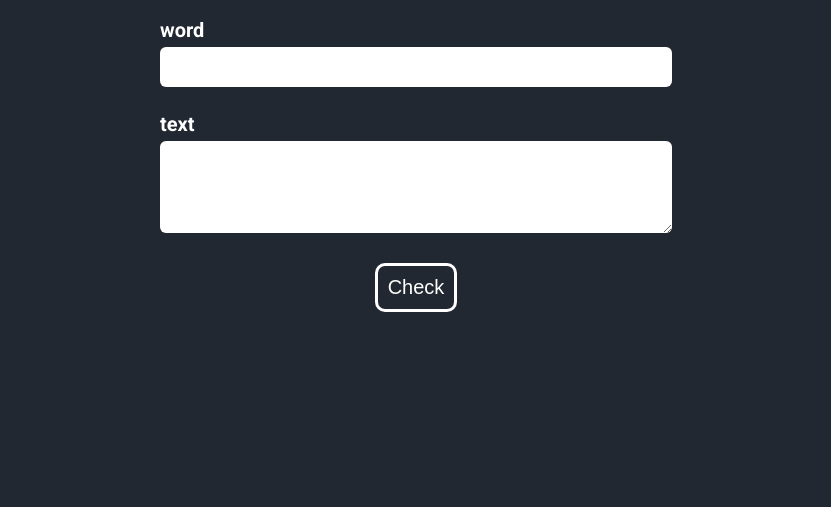
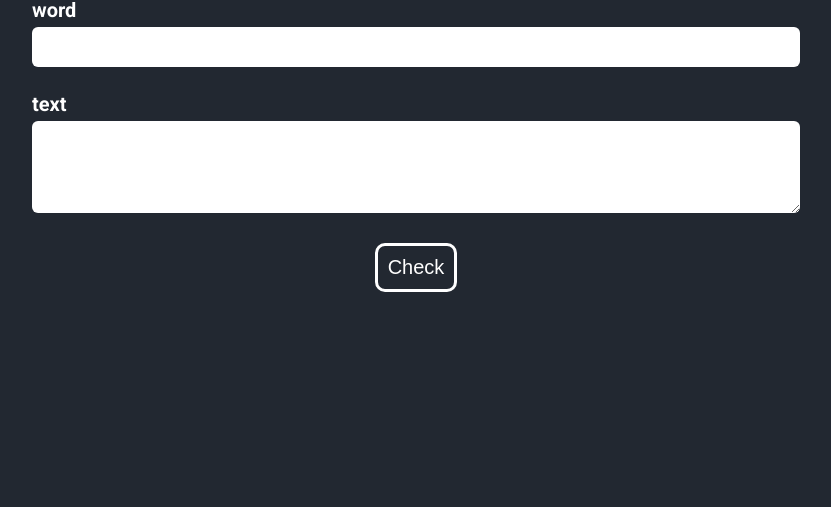
Before and after one commit to babaie774/word-repeat-finder, a plain HTML site: page index.html in a window 1280 px wide. Shown: the part 293-800 px from the top of the page, without its empty margins (224-1055 px from the left). Drawn offline with Linux system fonts and the light colour scheme.

Commit message:
init responsive

```diff
--- a/style.css
+++ b/style.css
@@ -36,7 +36,6 @@ ul {
   padding: 0px;
   list-style: none;
 }
-
 
 /* style file */
 .container {
@@ -123,3 +122,11 @@ ul {
   color: white;
   font-size: 20px;
 }
+
+@media screen and (min-width: 480px) {
+  .containerFinder {
+    text-align: center;
+    width: 60%;
+    font-weight: 700;
+  }
+}
```
